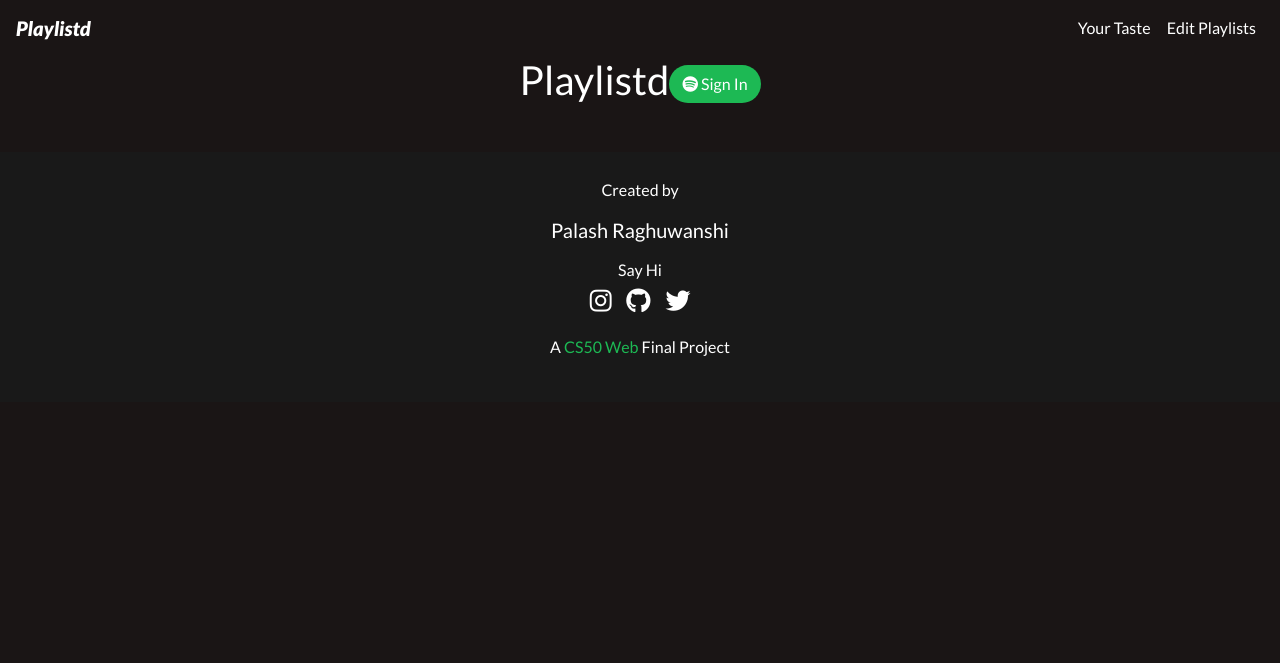
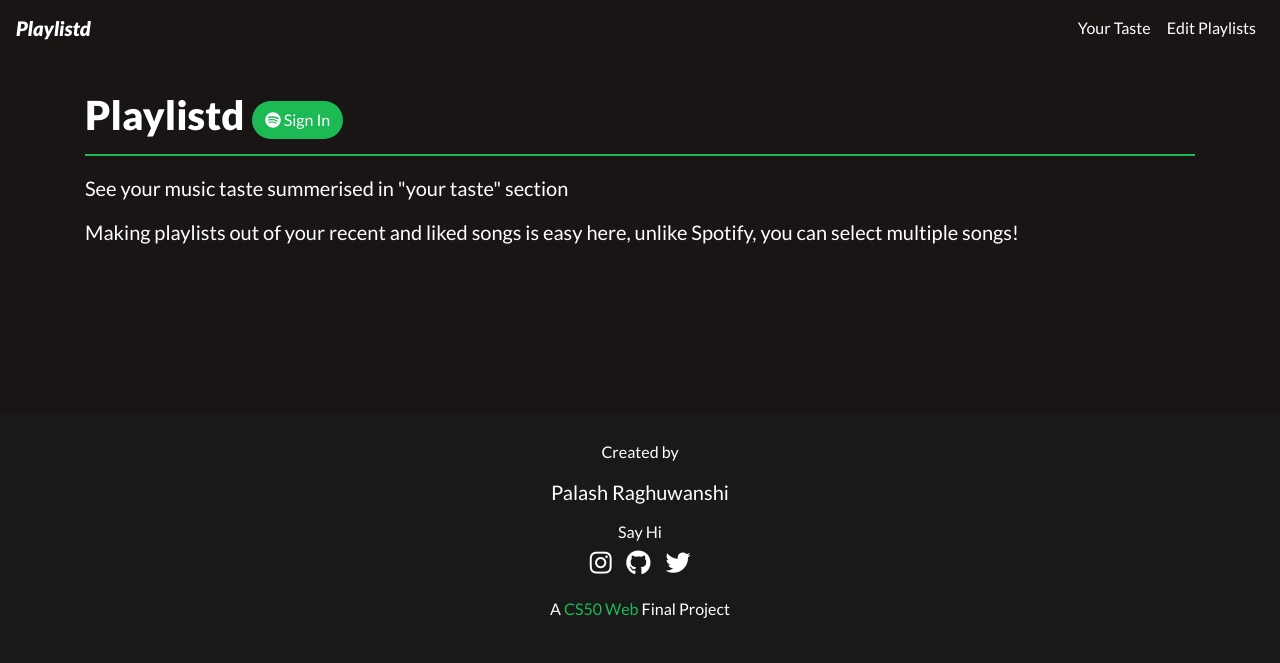
Before and after one commit to raghupalash/playlistd, a Django app: template app/templates/app/landing_page.html in a window 1280 px wide. Shown: the top 663 px of the page. Run offline with Django 3.2, Linux system fonts and the light colour scheme; the template is opened without the code that fills it, so the values that code supplies are empty; some libraries are stand-ins or nearby versions.

Commit message:
Changes landing page

```diff
--- a/Playlist_Manager/settings.py
+++ b/Playlist_Manager/settings.py
@@ -25,7 +25,10 @@ SECRET_KEY = 'a0635701adbb6480c0971e6c686f21fd24ddb03c95cb806b'
 # SECURITY WARNING: don't run with debug turned on in production!
 DEBUG = True
 
-ALLOWED_HOSTS = ['playlistd.herokuapp.com']
+ALLOWED_HOSTS = [
+    'playlistd.herokuapp.com',
+    '127.0.0.1',
+]
 
 
 # Application definition
--- a/app/templates/app/landing_page.html
+++ b/app/templates/app/landing_page.html
@@ -3,16 +3,22 @@
 {% block body %}
     <div class="landing">
         <div class="container">
-            <div class="d-flex justify-content-center align-items-center">
-                <h1>Playlistd</h1>
+                <div class="heading " style="margin: 20px 0;">
+                    <span class="h1" style="font-weight:900;">Playlistd</h1>
+                    <span>
+                        <button class="btn btn-md spotify-btn">
+                            <i class="fab fa-spotify"></i>
+                            <a href="{{ auth_url }}">Sign In</a>
+                        </button>
+                    </span>
+                </div>
                 <div>
-                    <button class="btn btn-md spotify-btn">
-                        <i class="fab fa-spotify"></i>
-                        <a href="{{ auth_url }}">Sign In</a>
-                    </button>
+                    <div class="h5" style="font-weight:400; margin: 20px 0;">See your music taste summerised in "your taste" section</div>
+                    <div class="h5" style="font-weight:400; margin: 20px 0 170px 0;">
+                        Making playlists out of your recent and liked songs is easy here,
+                        unlike Spotify, you can select multiple songs!
+                    </div>
                 </div>
-
-            </div>
         </div>
     </div>
 {% endblock %}
```
Also changed, not shown: db.sqlite3, 1 other file.
